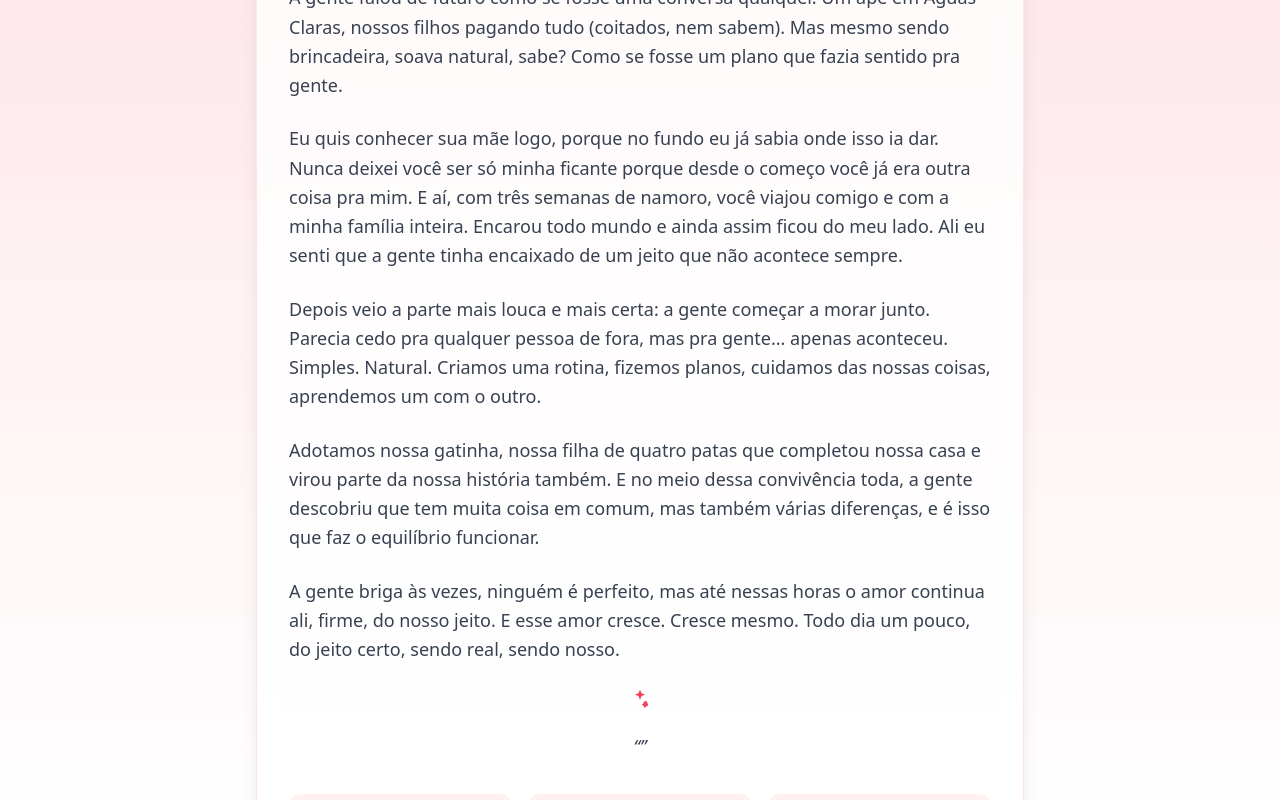
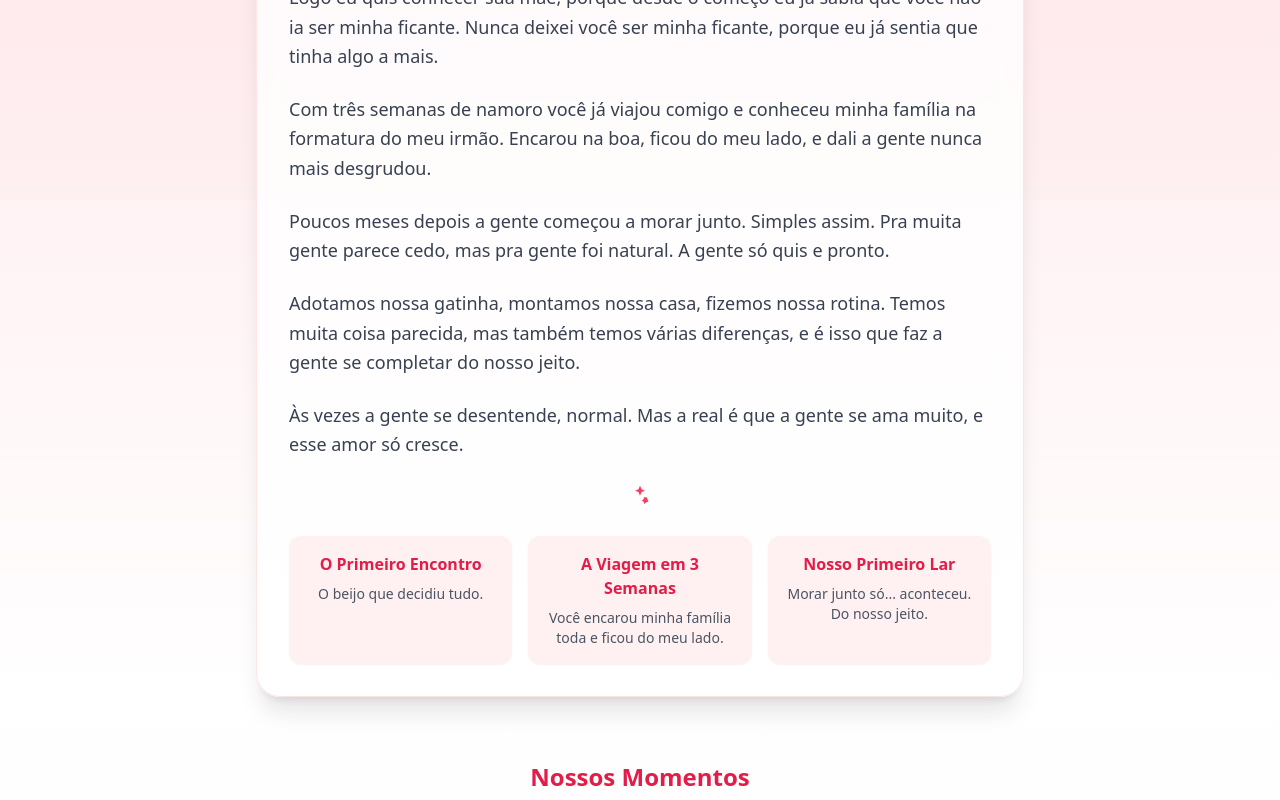
Before and after one commit to Sniperbinario/HiagoKamila, a Next.js app: page / in a window 1280 px wide. Shown: the part 600-1400 px from the top of the page. Built offline with nearby package versions, Linux system fonts and the light colour scheme.

Commit message:
Atualizar o page.jsx

```diff
--- a/app/page.jsx
+++ b/app/page.jsx
@@ -2,7 +2,7 @@
 import React from "react";
 import { motion } from "framer-motion";
 
-// Icons inline
+// Ícones inline
 const HeartIcon = (props) => (
   <svg viewBox="0 0 24 24" width="24" height="24" aria-hidden {...props}>
     <path
@@ -21,32 +21,41 @@ const SparklesIcon = (props) => (
   </svg>
 );
 
-// ====== SEU TEXTO ORIGINAL COMPLETO ======
+// ====== DADOS ======
 const DATA = {
   couple: "Hiago ♥ Kamila",
   subtitle: "1 ano de nós dois",
   heroPhrase:
     "O destino escreve certo... mas naquele dia, ele caprichou tanto que virou poesia.",
+
   storyTitle: "Como tudo começou",
-  story: `Tudo começou de um jeito muito nosso. Depois do primeiro encontro, não precisou de muita coisa pra perceber que tinha algo diferente rolando ali. Uma semana depois, já tava claro que a gente queria continuar. Você brincando que o beijo ia decidir tudo, eu fingindo calma, mas por dentro já sabia que aquele beijo ia marcar o início de uma parada real.
 
-A gente falou de futuro como se fosse uma conversa qualquer. Um apê em Águas Claras, nossos filhos pagando tudo (coitados, nem sabem). Mas mesmo sendo brincadeira, soava natural, sabe? Como se fosse um plano que fazia sentido pra gente.
+  // ====== SEU TEXTO EXATO ======
+  story: `A gente começou uma semana depois do primeiro encontro. E nesse encontro rolou um monte de coisa, você falando que o beijo ia decidir se a gente ia começar ou não, eu rindo e entrando na sua onda. A gente já tava falando até de comprar um apartamento em Águas Claras e dos nossos filhos pagando tudo, como se fosse normal falar disso no primeiro encontro.
 
-Eu quis conhecer sua mãe logo, porque no fundo eu já sabia onde isso ia dar. Nunca deixei você ser só minha ficante porque desde o começo você já era outra coisa pra mim. E aí, com três semanas de namoro, você viajou comigo e com a minha família inteira. Encarou todo mundo e ainda assim ficou do meu lado. Ali eu senti que a gente tinha encaixado de um jeito que não acontece sempre.
+Logo eu quis conhecer sua mãe, porque desde o começo eu já sabia que você não ia ser minha ficante. Nunca deixei você ser minha ficante, porque eu já sentia que tinha algo a mais.
 
-Depois veio a parte mais louca e mais certa: a gente começar a morar junto. Parecia cedo pra qualquer pessoa de fora, mas pra gente... apenas aconteceu. Simples. Natural. Criamos uma rotina, fizemos planos, cuidamos das nossas coisas, aprendemos um com o outro.
+Com três semanas de namoro você já viajou comigo e conheceu minha família na formatura do meu irmão. Encarou na boa, ficou do meu lado, e dali a gente nunca mais desgrudou.
 
-Adotamos nossa gatinha, nossa filha de quatro patas que completou nossa casa e virou parte da nossa história também. E no meio dessa convivência toda, a gente descobriu que tem muita coisa em comum, mas também várias diferenças, e é isso que faz o equilíbrio funcionar.
+Poucos meses depois a gente começou a morar junto. Simples assim. Pra muita gente parece cedo, mas pra gente foi natural. A gente só quis e pronto.
 
-A gente briga às vezes, ninguém é perfeito, mas até nessas horas o amor continua ali, firme, do nosso jeito. E esse amor cresce. Cresce mesmo. Todo dia um pouco, do jeito certo, sendo real, sendo nosso.`,
+Adotamos nossa gatinha, montamos nossa casa, fizemos nossa rotina. Temos muita coisa parecida, mas também temos várias diferenças, e é isso que faz a gente se completar do nosso jeito.
+
+Às vezes a gente se desentende, normal. Mas a real é que a gente se ama muito, e esse amor só cresce.`,
+
   milestones: [
-    { title: "O Primeiro Encontro", text: "Onde um beijo decidiu mais do que a gente imaginava." },
-    { title: "A Viagem em 3 Semanas", text: "Você encarou minha família toda e ainda ficou do meu lado." },
-    { title: "Nosso Primeiro Lar", text: "Quando morar junto simplesmente fez sentido." }
+    { title: "O Primeiro Encontro", text: "O beijo que decidiu tudo." },
+    {
+      title: "A Viagem em 3 Semanas",
+      text: "Você encarou minha família toda e ficou do meu lado.",
+    },
+    {
+      title: "Nosso Primeiro Lar",
+      text: "Morar junto só... aconteceu. Do nosso jeito.",
+    },
   ],
 
-  // ====== AQUI É A PARTE CORRIGIDA ======
-  // use caminhos REAIS para suas imagens
+  // ====== FOTOS 1 A 10 ======
   gallery: Array.from({ length: 10 }, (_, i) => `/images/FOTO${i + 1}.JPG`),
 
   date: "30/11/2025",
@@ -56,6 +65,7 @@ export default function Page() {
   return (
     <div className="min-h-screen bg-gradient-to-b from-rose-200/60 via-white to-pink-100 text-gray-900 font-sans px-6 pb-20">
 
+      {/* HEADER */}
       <header className="text-center py-10">
         <motion.h1
           initial={{ opacity: 0, y: -20 }}
@@ -76,6 +86,7 @@ export default function Page() {
         </motion.p>
       </header>
 
+      {/* PHRASE */}
       <section className="max-w-3xl mx-auto text-center my-12">
         <motion.p
           initial={{ opacity: 0, y: 20 }}
@@ -87,6 +98,7 @@ export default function Page() {
         </motion.p>
       </section>
 
+      {/* STORY */}
       <section className="max-w-3xl mx-auto bg-white/80 backdrop-blur-md shadow-xl rounded-3xl p-8 border border-rose-100">
         <h2 className="text-2xl font-bold text-rose-600 mb-4 text-center">
           {DATA.storyTitle}
@@ -102,10 +114,7 @@ export default function Page() {
           <SparklesIcon className="mx-auto text-rose-500" />
         </div>
 
-        <p className="mt-6 text-gray-700 text-lg italic leading-relaxed text-center">
-          “{DATA.vow}”
-        </p>
-
+        {/* MILESTONES */}
         <div className="mt-8 grid grid-cols-1 sm:grid-cols-3 gap-4">
           {DATA.milestones.map((m, i) => (
             <div
@@ -119,6 +128,7 @@ export default function Page() {
         </div>
       </section>
 
+      {/* GALLERY */}
       <section className="max-w-4xl mx-auto mt-16">
         <h3 className="text-center text-2xl font-bold text-rose-600 mb-6">
           Nossos Momentos
@@ -140,6 +150,7 @@ export default function Page() {
         </div>
       </section>
 
+      {/* FOOTER */}
       <footer className="text-center mt-16 text-gray-700">
         <p className="text-sm">
           Com amor, Hiago → Kamila • {DATA.date}
```
